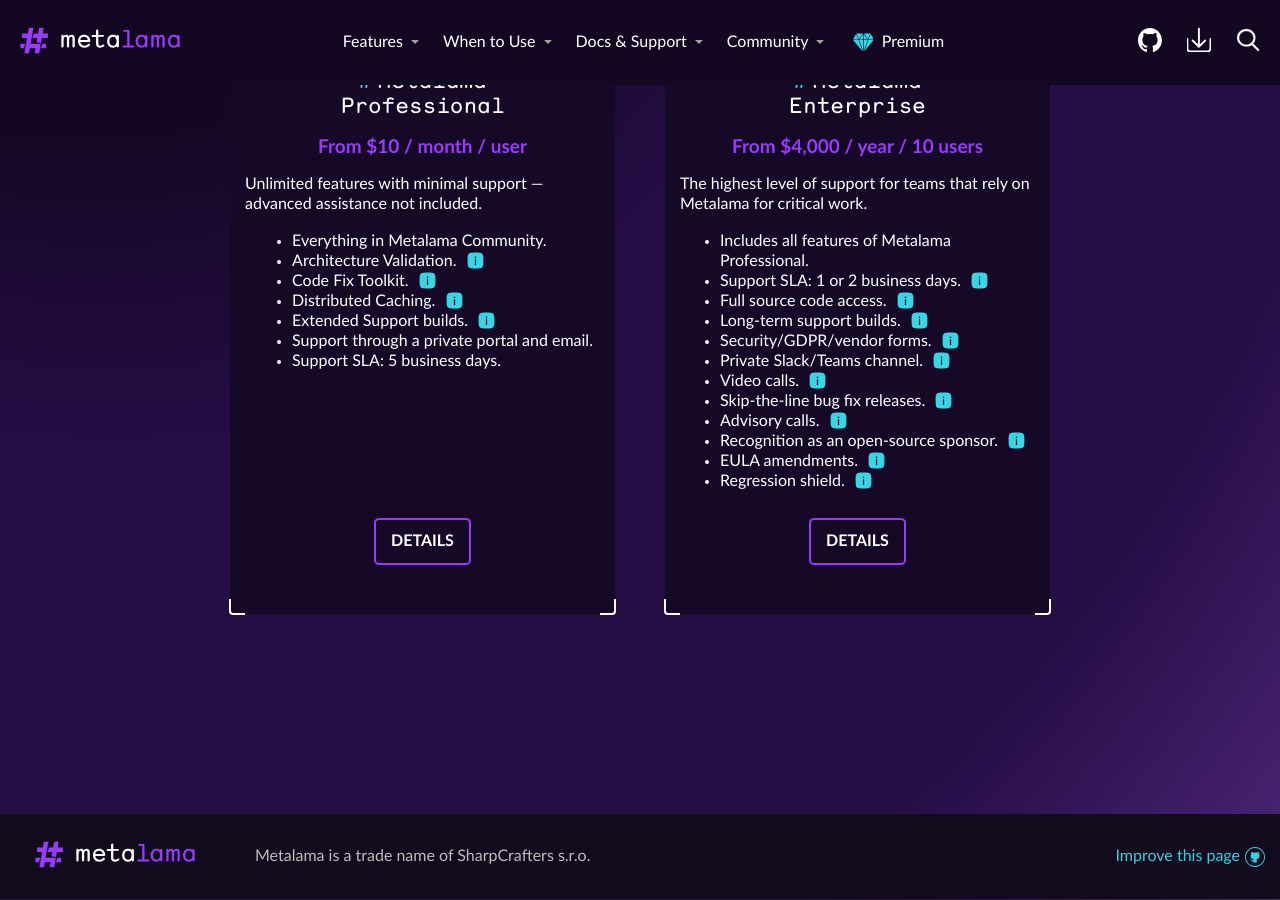
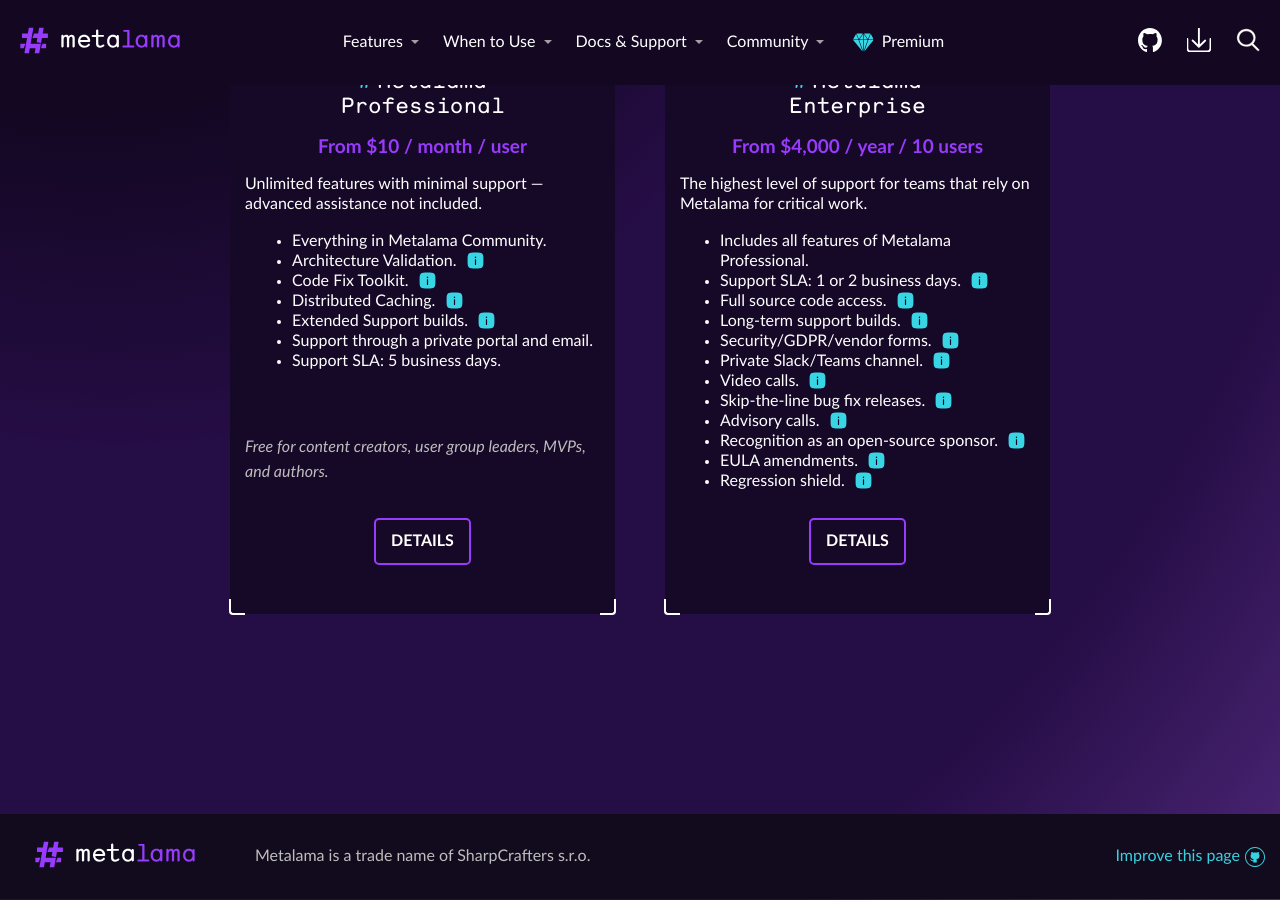
Before and after one commit to metalama/website, a Jekyll site: the page built from premium/index.html, in a window 1280 px wide and 900 px high, scrolled down 822 px. Built offline with Jekyll 4.4.1, drawn with Linux system fonts in a browser that asks for light colours; nearby versions of some CDN libraries; comment, search, counter and statistics services are not loaded.

Commit message:
Added free offer.

```diff
--- a/premium/index.html
+++ b/premium/index.html
@@ -85,6 +85,9 @@
 						<li>Support through a private portal and email.</li>
 						<li>Support SLA: 5 business days.</li>
 					</ul>
+					<p>
+						<i>Free for content creators, user group leaders, MVPs, and authors.</i>
+					</p>
 					<div class="buttons">
 							<a class="btn btn--md" href="https://www.postsharp.net/pricing/metalama">DETAILS</a>
 					</div>
```
